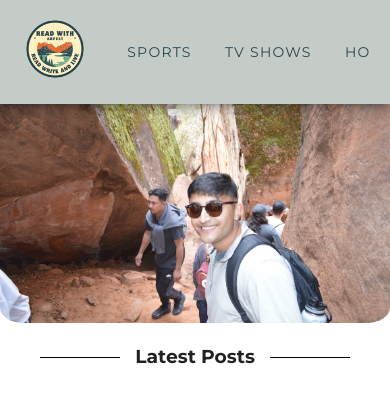
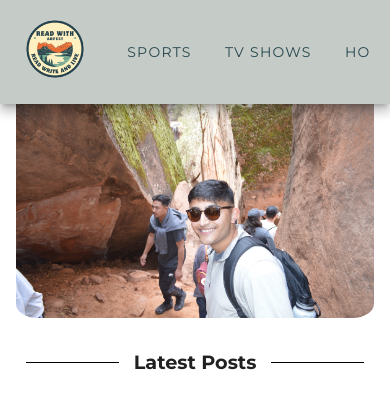
Before and after one commit to anaik31/personal_blog, a Vue app in the folder vue-blog/: page /blog in a window 390 px wide. Shown: the top 408 px of the page. Built offline with nearby package versions, Linux system fonts and the light colour scheme.

Commit message:
Mobile adjustments.

```diff
--- a/vue-blog/src/App.vue
+++ b/vue-blog/src/App.vue
@@ -2,7 +2,9 @@
   <v-app>
     <Nav />
     <v-main>
-      <router-view />
+      <v-container fluid>
+        <router-view />
+      </v-container>
     </v-main>
   </v-app>
 </template>
--- a/vue-blog/src/components/Home.vue
+++ b/vue-blog/src/components/Home.vue
@@ -1,27 +1,40 @@
 <template>
-  <img src="/img/Home.JPG" alt="Home" class="hero-img"></img>
+  <div class="home-container">
+    <!-- Hero Image -->
+    <img src="/img/Home.JPG" alt="Home" class="hero-img" />
 
-  <h3 class="latest-posts">Latest Posts</h3>
+    <!-- Section Divider -->
+    <h3 class="latest-posts">Latest Posts</h3>
+  </div>
 </template>
 
-<script>
+<script setup>
 </script>
 
-<style>
+<style scoped>
+.home-container {
+  text-align: center;
+}
+
+/* Hero Image */
 .hero-img {
   width: 100%;
-  max-height: 80%;
-  object-fit:cover;
+  max-height: 70vh;   /* limits height to viewport */
+  object-fit: cover;  /* keeps aspect ratio, crops nicely */
   display: block;
   border-radius: 6%;
+  margin: 0 auto;
 }
-.latest-posts{
+
+/* Divider Heading */
+.latest-posts {
+  display: flex;
+  align-items: center;
   text-align: center;
-  align-items: center;
-  margin-top: 3%;
-  display: flex;
-  margin: 20px 0;
-  padding: 0 40px;
+  margin: 30px 0;
+  padding: 0 20px;
+  font-size: 1.5rem;   /* scales better */
+  font-weight: 600;
 }
 
 .latest-posts::before,
@@ -38,4 +51,14 @@
 .latest-posts::after {
   margin-left: 15px;
 }
+
+@media (max-width: 600px) {
+  .hero-img {
+    max-height: 40vh;
+  }
+  .latest-posts {
+    font-size: 1.2rem;
+    padding: 0 10px;
+  }
+}
 </style>
```
